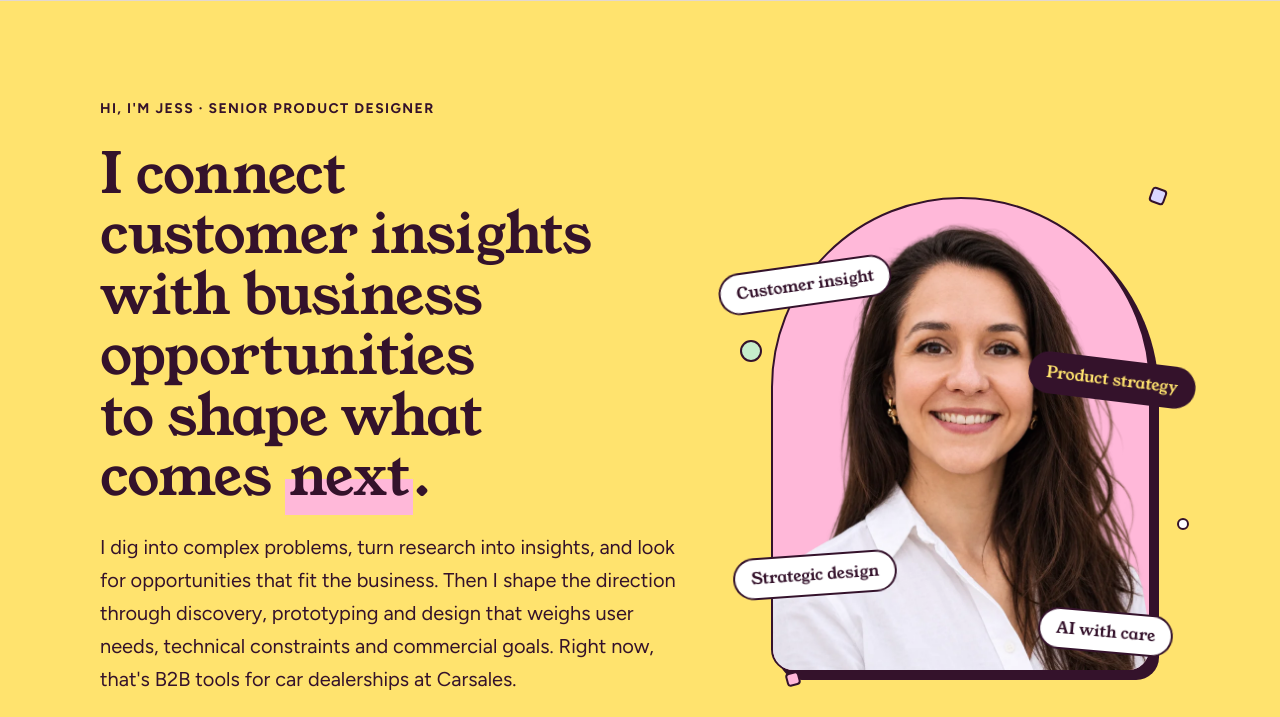
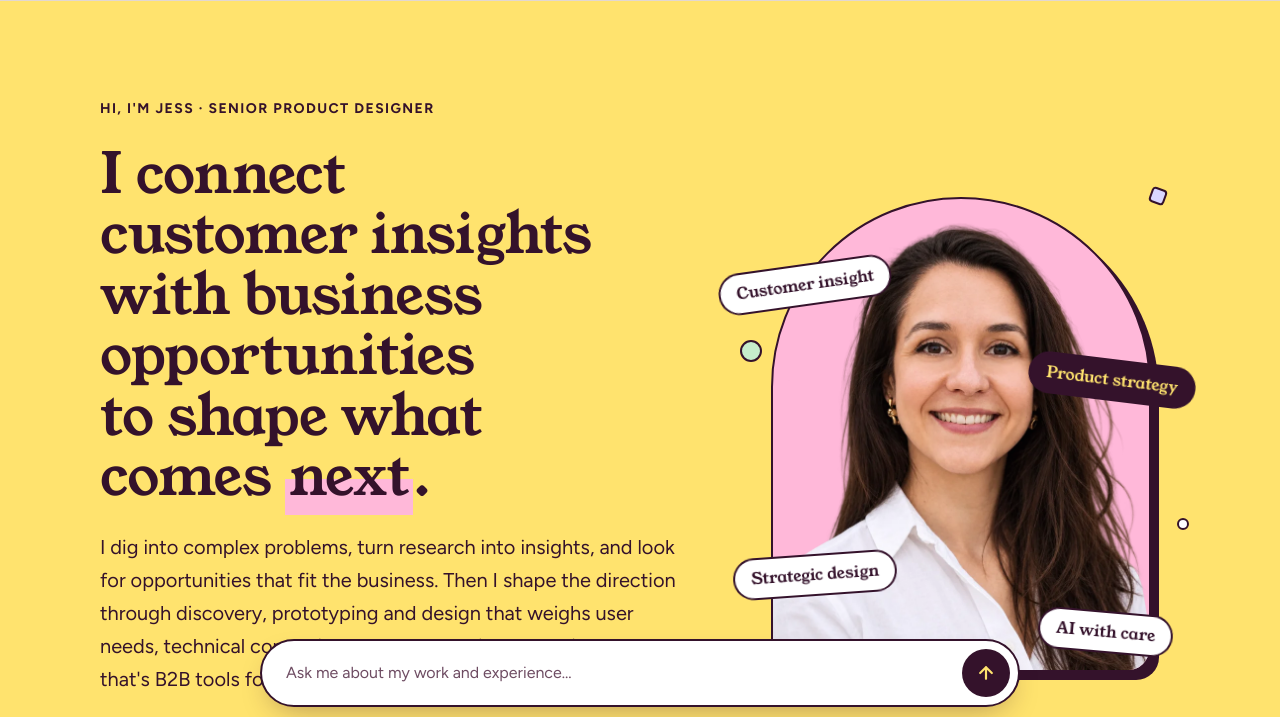
Before and after one commit to jessferian/jessferian.github.io, a plain HTML site: page index.html in a window 1280 px wide. Shown: the part 77-794 px from the top of the page. Drawn offline with Linux system fonts and the light colour scheme.

Commit message:
Add files via upload

```diff
--- a/index.html
+++ b/index.html
@@ -908,7 +908,7 @@ document.getElementById("copy").addEventListener("click", async (e) => {
 // ---------- Ask-me chat ----------
 // On your own site the chat talks to your Cloudflare Worker. Paste its address below (it ends in /chat).
 // Leave the placeholder in place to keep the chat hidden. Inside Claude, the chat uses Claude directly.
-const CHAT_ENDPOINT = "https://YOUR-WORKER-ADDRESS/chat";
+const CHAT_ENDPOINT = "https://ask-jess.jessicaferian.workers.dev/chat";
 (function(){
   const useWorker = !!CHAT_ENDPOINT && !CHAT_ENDPOINT.includes("YOUR-WORKER");
   const strip = (h) => String(h).replace(/<[^>]+>/g,"").replace(/&gt;/g,">").replace(/&lt;/g,"<").replace(/&amp;/g,"&");
```
